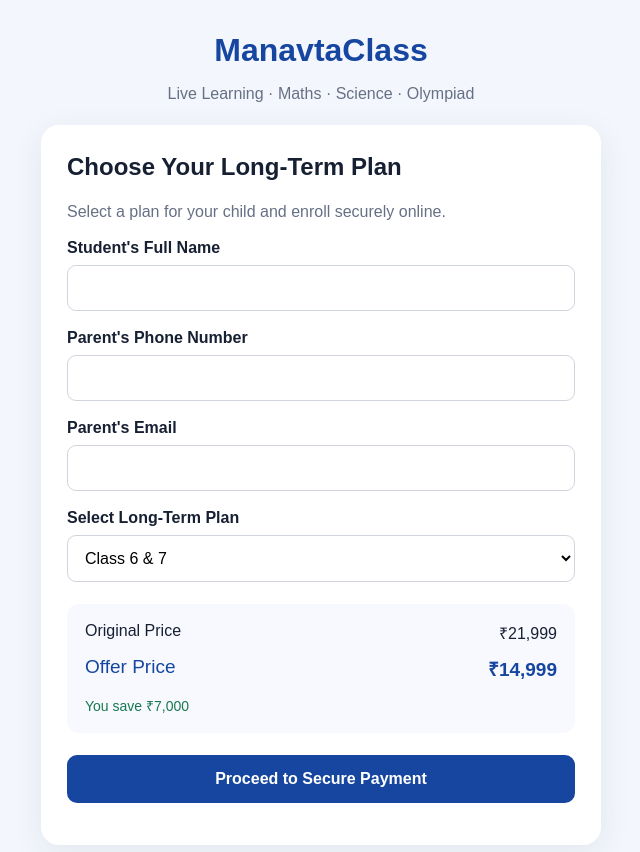
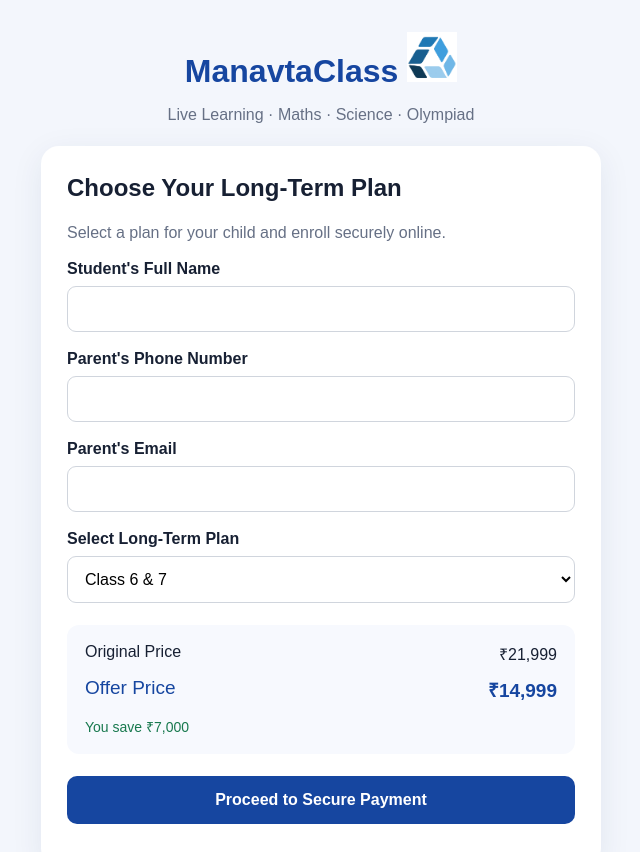
Before and after one commit to Rithik-dotcom/ManavtaClass_Main_Website, a website: page enroll.html in a window 1280 px wide. Shown: the top 852 px of the page, without its empty margins (319-959 px from the left). Drawn offline with Linux system fonts and the light colour scheme.

Commit message:
added a logo in enroll.js

```diff
--- a/enroll.html
+++ b/enroll.html
@@ -14,7 +14,8 @@
 <body>
   <main class="container">
     <header class="brand">
-      <h1>ManavtaClass</h1>
+      <h1>ManavtaClass <img src="./assets/logo.png" alt="ManavtaClass Logo" class="brand-logo" height="50" width="50" />
+      </h1>
       <p>Live Learning · Maths · Science · Olympiad</p>
     </header>
 
```
